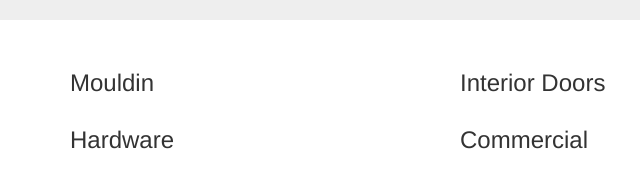
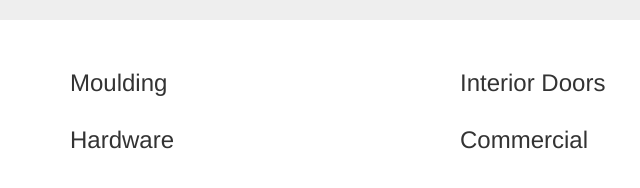
Before and after one commit to muorona/muorona.github.io, a plain HTML site: page index.html in a window 1280 px wide. Shown: the part 310-498 px from the top of the page, 0-640 px from the left. Drawn offline with nearby package versions, Linux system fonts and the light colour scheme.

Commit message:
Update index.html

```diff
--- a/index.html
+++ b/index.html
@@ -20,7 +20,7 @@
 <div class="container">
   <div class="row">
     <div class="col-sm-4">
-      <h3>Mouldin</h3>
+      <h3>Moulding</h3>
       <p></p>
       <p></p>
     </div>
```
